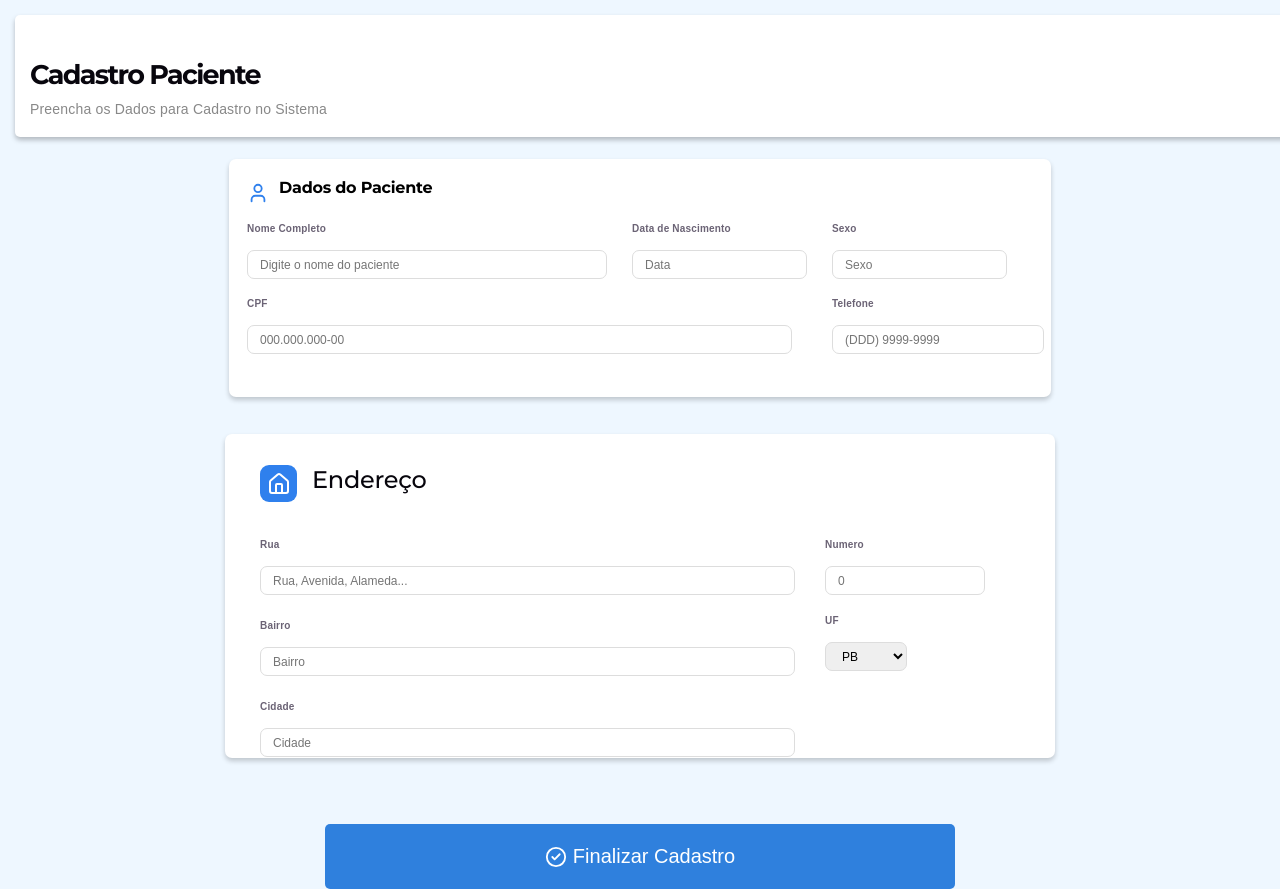
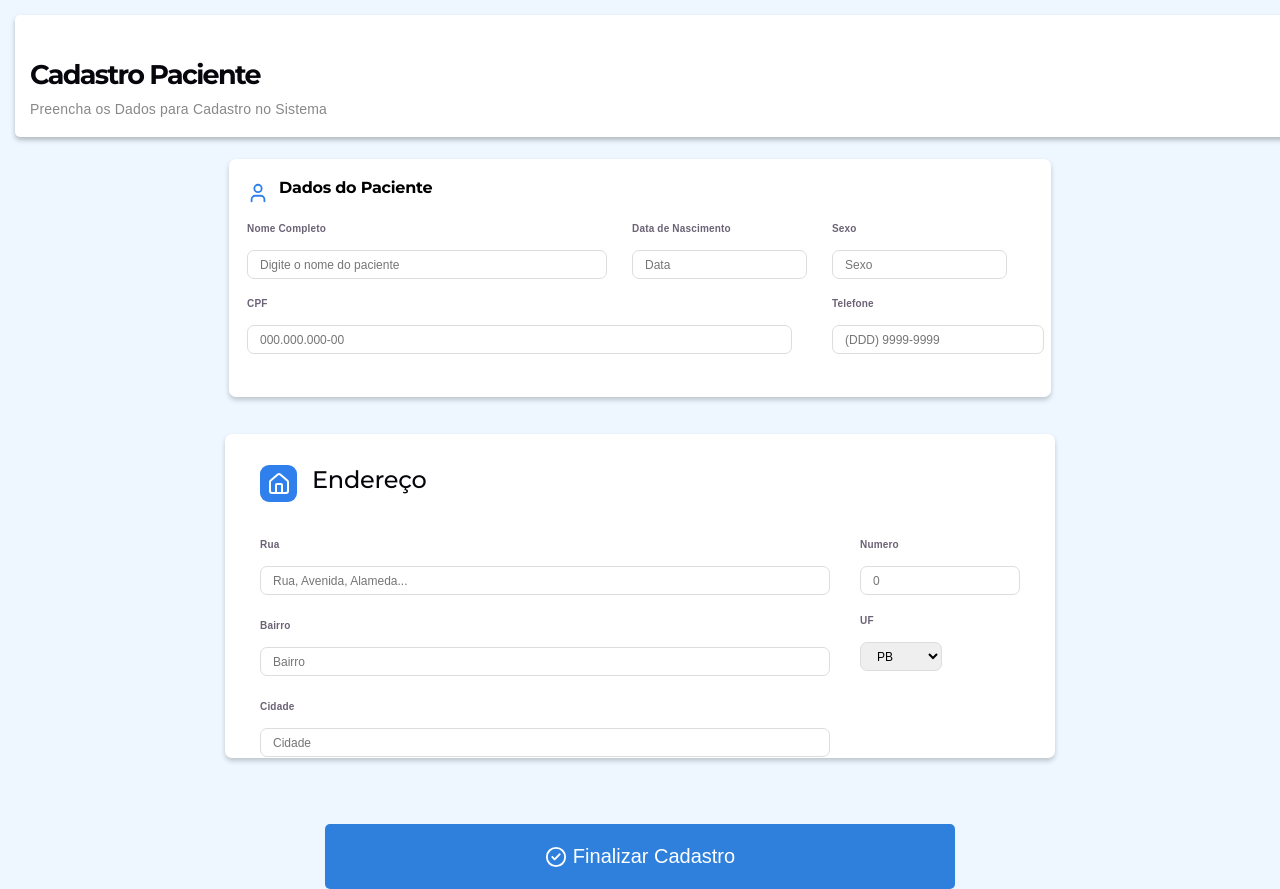
Before and after one commit to EmillyDelf/TriagemHospitalar, a React (Vite) app in the folder frontend/: page /cadastro in a window 1280 px wide. Built offline with nearby package versions, Linux system fonts and the light colour scheme.

Commit message:
CadastroPaciente.css

```diff
--- a/frontend/src/styles/CadastroPaciente.css
+++ b/frontend/src/styles/CadastroPaciente.css
@@ -99,7 +99,7 @@ body {
 }
 
 .endereco-grid {
-  grid-template-columns: 535px 160px;
+  grid-template-columns: 1fr 160px;
   column-gap: 30px;
   row-gap: 18px;
 }
@@ -135,12 +135,9 @@ body {
 
 .rua,
 .bairro,
-.cidade {
-  width: 535px;
-}
-
+.cidade,
 .numero {
-  width: 160px;
+  width: 100%;
 }
 
 .uf {
```
